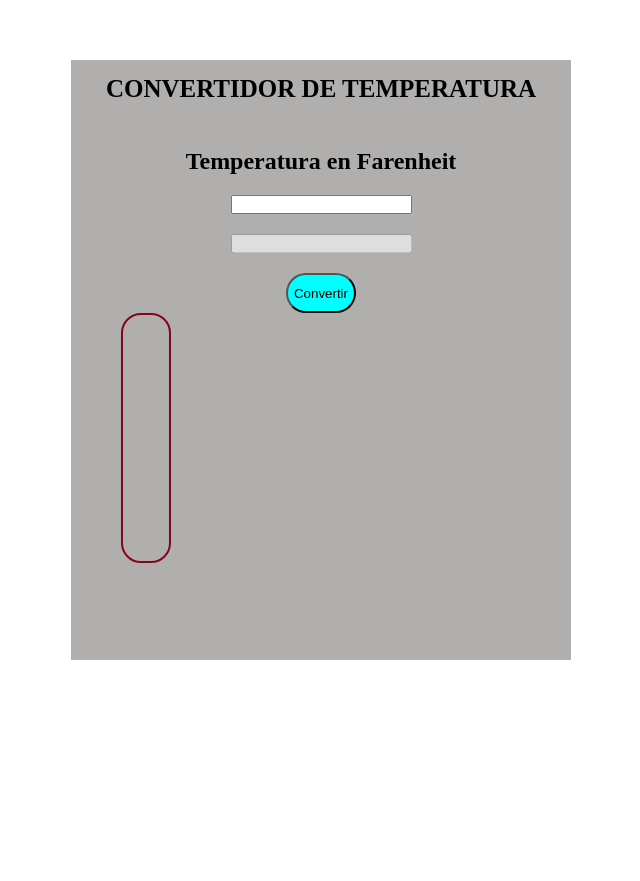
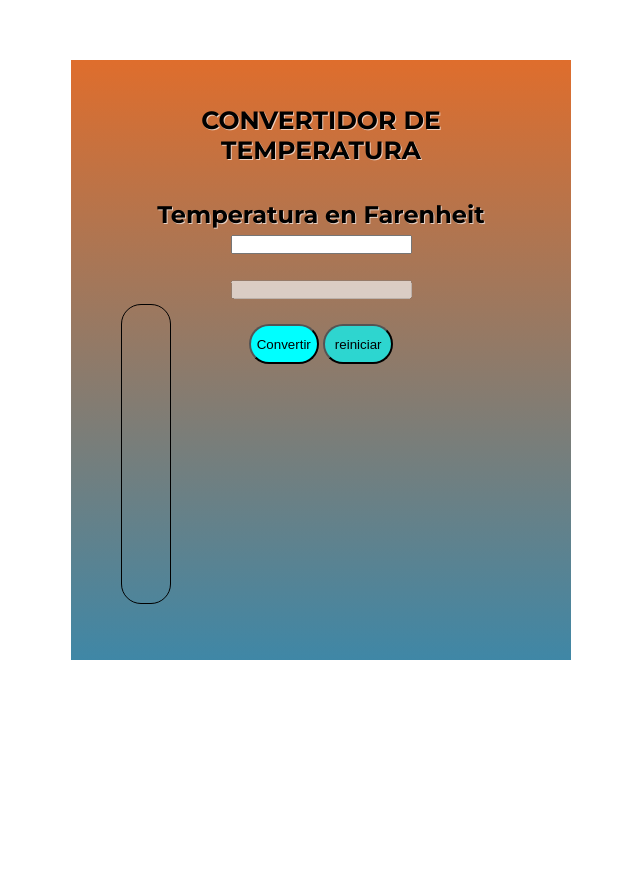
Before and after one commit to R-daniela/termometroFinal, a plain HTML site: page index.html in a window 1280 px wide. Shown: the part 140-1021 px from the top of the page, without its empty margins (129-769 px from the left). After the commit the page ends 1000 px from the top, so only its background shows below. Drawn offline with Linux system fonts and the light colour scheme.

Commit message:
boton de reiniciar

```diff
--- a/index.html
+++ b/index.html
@@ -11,10 +11,11 @@
 <body>
 
     <div class="contenedor" id="contenedor">
-        <div class="container-intro">
+        <div class="titulo">
             <h1>CONVERTIDOR DE TEMPERATURA</h1>
-        <div class="input">
-            <h2>Temperatura en Farenheit</h2>
+        </div>
+        <div class="input1">
+        <h2>Temperatura en Farenheit</h2>
             <div class="input1">
                 <label for="celcios"></label>
                 <input type="number" id="celcios">
@@ -24,19 +25,11 @@
             </div>
         </div>
         <button id="boton" type="button" >Convertir</button>
+        <button id="reiniciar">reiniciar</button>
         <div class="vertical">
             <div id="mercurio" class="mercurio">100º</div>
         </div>
-
-        </div>
-
     </div>
     <script src="./termometro.js"></script>
 </body>
 </html>
-            <div>red</div>
-        </div> -->
-    </div>
-    <script src="./termometro.js"></script>
-</body>
-</html>
--- a/style.css
+++ b/style.css
@@ -1,3 +1,6 @@
+
+@import url('https://fonts.googleapis.com/css2?family=Montserrat:wght@600;700&display=swap');
+
 *{
     margin:0;
     padding:0;
@@ -5,17 +8,16 @@
   }
 
   .contenedor{
-      background-color:rgb(177, 175, 174);
+      background: linear-gradient(#e66318dc, #3f87a6);
+      font-family: 'Montserrat', sans-serif;
       text-align: center;
+      text-shadow:rgba(255, 255, 255, 0.671) 1px 1px;
       width:500px;
-      height:600px;
+      height:800px;
       margin:200px;
   }
-  h1{
-      color:black;
-      font-size:25px;
-      padding-top: 15px;
-
+  .titulo{
+   padding:30px;
   }
 
   .input{
@@ -25,8 +27,7 @@
       padding-top:15px;
   }
   .input1{
-      padding:20px;*{
-        margin:0;
+        margin:-15px;
         padding:0;
         box-sizing:border-box;
       }
@@ -72,8 +73,6 @@
           height:250px;
           margin-left: 50px;
       }
-
-  }
   #boton{
       background-color: aqua;
       border-radius: 20px;
@@ -82,11 +81,12 @@
       width:70px;
   }
   .vertical{
-      border: solid 2px rgb(129, 6, 27);
+      border: solid 1px;
       border-radius:20px;
       transform: rotate(180deg);
+      margin:-60px;
       width:50px;
-      height:250px;
+      height:300px;
       margin-left: 50px;
       overflow: hidden;
   }
@@ -96,4 +96,12 @@
     height: 0px;
     background-color: red;
     transform: rotate(180deg);
+
   }
+ #reiniciar{
+    background-color: rgba(0, 255, 255, 0.692);
+    border-radius: 20px;
+    margin-top: 20px;
+    height:40px;
+    width:70px;
+ }
--- a/termometro.js
+++ b/termometro.js
@@ -3,7 +3,7 @@ boton.addEventListener('click',resultado)
 
 function resultado(){
     const result = document.getElementById('result')
-    let temperatura = document.getElementById("celcios").value;
+    let temperatura = document.getElementById("celcios").value
     let convertir =  ((temperatura - 32) * 5/9).toFixed(1)
     result.value =  convertir
 
@@ -11,3 +11,12 @@ function resultado(){
     document.getElementById('mercurio').innerText=convertir+'º'
     document.getElementById('mercurio').style.color='white'
 }
+
+function reiniciar(){
+    document.getElementById("result").value=''
+    document.getElementById("celcios").value=''
+    document.getElementById("mercurio").style.height='0%'
+
+}
+let boton2 = document.getElementById("reiniciar");
+boton2.addEventListener("click", reiniciar)
```
